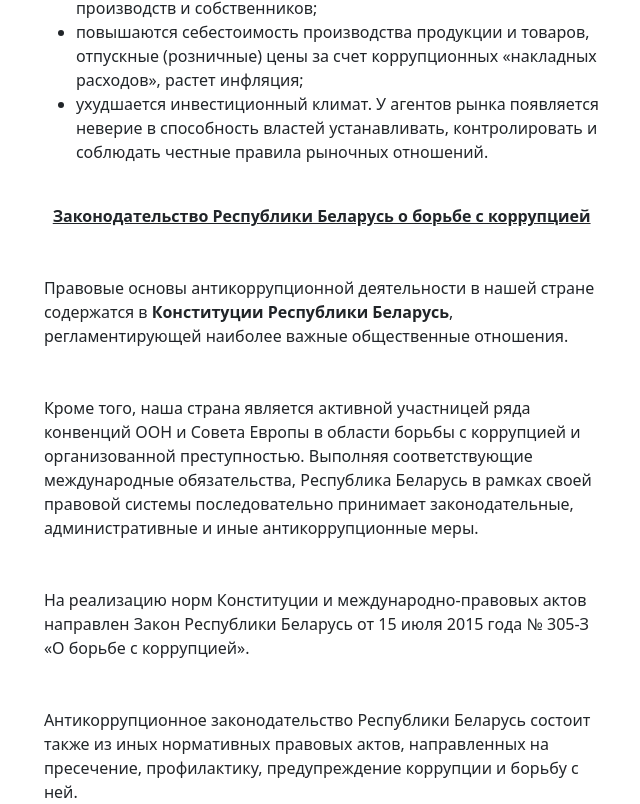
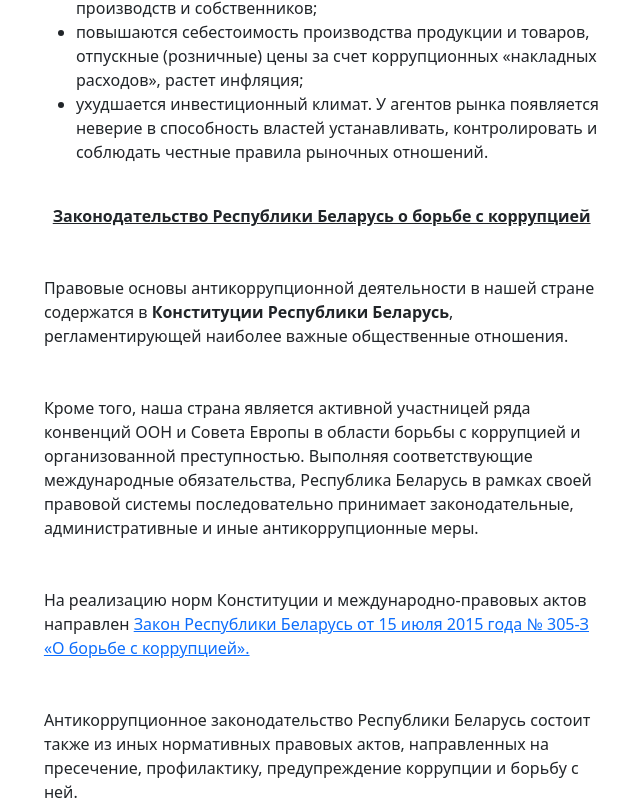
Before and after one commit to dima9997038/upconstract_react, a React (Create React App) app: page /coruption in a window 1280 px wide. Shown: the part 1651-2455 px from the top of the page, without its empty margins (101-741 px from the left). Built offline with nearby package versions, Linux system fonts and the light colour scheme.

Commit message:
For Deploy7

```diff
--- a/src/pages/Corrumpere.js
+++ b/src/pages/Corrumpere.js
@@ -108,7 +108,7 @@
                             <div>Кроме того, наша страна является активной участницей ряда конвенций ООН и Совета Европы в области борьбы с коррупцией и организованной преступностью. Выполняя соответствующие международные обязательства, Республика Беларусь в рамках своей правовой системы последовательно принимает законодательные, административные и иные антикоррупционные меры.</div>
                             <br/>
                             <br/>
-                            <div>На реализацию норм Конституции и международно-правовых актов направлен Закон Республики Беларусь от 15 июля 2015 года № 305-З «О борьбе с коррупцией».</div>
+                            <div>На реализацию норм Конституции и международно-правовых актов направлен <a href="https://pravo.by/upload/docs/op/H11500305_1437598800.pdf"> Закон Республики Беларусь от 15 июля 2015 года № 305-З «О борьбе с коррупцией».</a></div>
                             <br/>
                             <br/>
                             <div >Антикоррупционное законодательство Республики Беларусь состоит также из иных нормативных правовых актов, направленных на пресечение, профилактику, предупреждение коррупции и борьбу с ней.</div>
```
